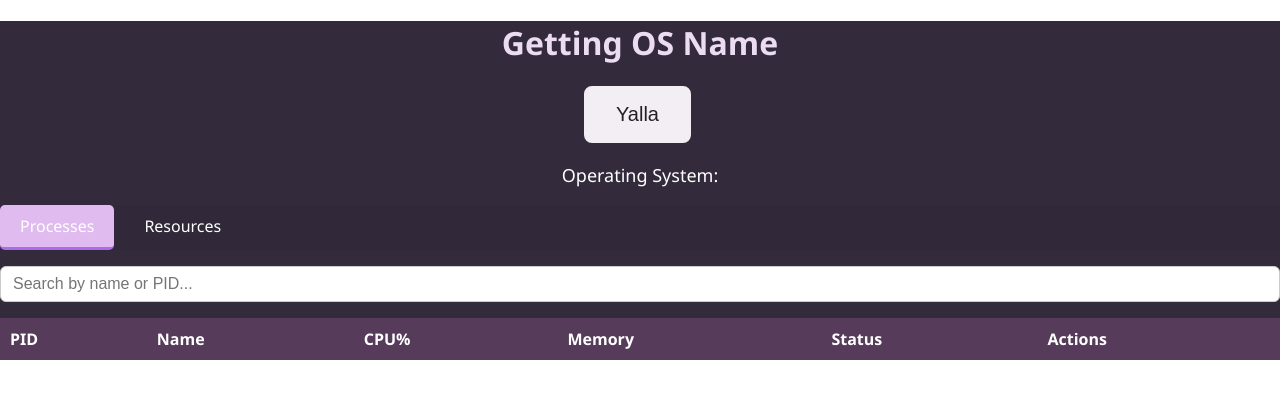
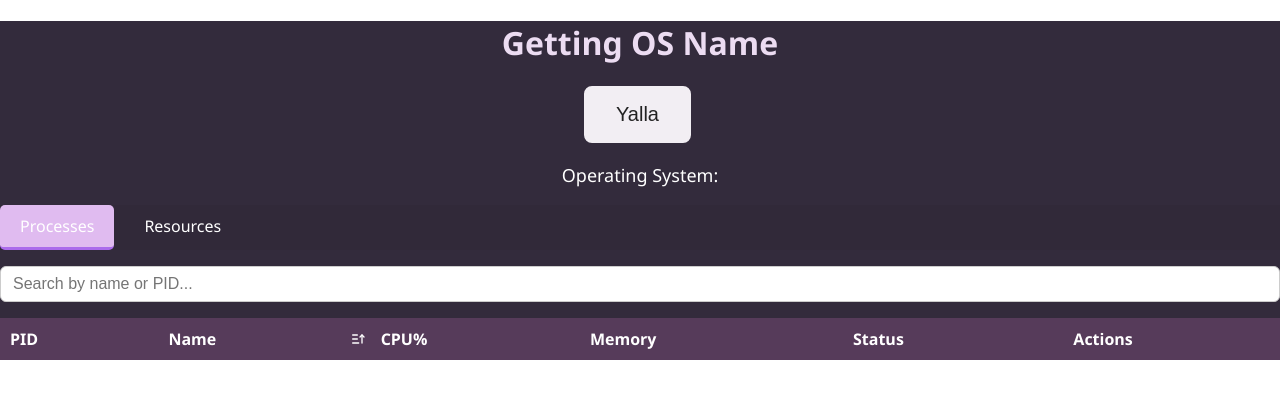
Before and after one commit to KareemElnaghy/Task-Track, a React (Vite) app: page / in a window 1280 px wide. Shown: the top 398 px of the page. Built offline with nearby package versions, Linux system fonts and the light colour scheme.

Commit message:
added UI features to support sorting

```diff
--- a/src/App.css
+++ b/src/App.css
@@ -157,3 +157,21 @@ button:hover {
   justify-content: center;
   color: #888;
 }
+
+.sortable-header {
+  cursor: pointer;
+  user-select: none;
+  position: relative;
+  padding-right: 20px; /* Space for the sort icon */
+}
+
+.sortable-header:hover {
+  background-color: rgba(0, 0, 0, 0.05);
+}
+
+.sort-icon {
+  position: absolute;
+  right: 5px;
+  top: 50%;
+  transform: translateY(-50%);
+}
--- a/src/App.tsx
+++ b/src/App.tsx
@@ -2,6 +2,7 @@ import { useState } from "react";
 import { useEffect } from "react";
 import { TbReload } from "react-icons/tb";
 import { invoke } from "@tauri-apps/api/core";
+import { TbSortAscending, TbSortDescending } from "react-icons/tb";
 import "./App.css";
 
 function App() {
@@ -17,6 +18,11 @@ function App() {
   const [hasFetched, setHasFetched] = useState(false);
   const [activeTab, setActiveTab] = useState("processes");
   const [searchQuery, setSearchQuery] = useState("");
+
+  const [sortBy, setSortBy] = useState<string>("name");
+  const [sortDirection, setSortDirection] = useState<string>("ascending");
+
+
   // AUTO REFRESH of processes every 1 second
   useEffect(() => {
     if (activeTab === "processes") {
@@ -28,14 +34,14 @@ function App() {
 
       return () => clearInterval(interval); // Cleanup on unmount
     }
-  }, [activeTab]);
+  }, [activeTab, sortBy, sortDirection]);
 
   async function getOsName() {
     // Learn more about Tauri commands at https://tauri.app/develop/calling-rust/
     setOSName(await invoke("os_name"));
   }
   async function getProcessesList() {
-    const processes = await invoke<Process[]>("get_processes");
+    const processes = await invoke<Process[]>("get_processes", {sortBy: sortBy, direction: sortDirection});
     setProcesses(processes);
   }
   async function handleKill(pid: string) {
@@ -58,6 +64,36 @@ function App() {
       getProcessesList();
     }
   }
+  function handleSort(column: string) {
+    console.log(`Sorting by column: ${column}`);
+
+    if (sortBy === column) {
+      // Toggle direction if clicking the same column
+      const newDirection = sortDirection === "ascending" ? "descending" : "ascending";
+      console.log(`Toggling direction to: ${newDirection}`);
+      setSortDirection(newDirection);
+    } else {
+
+      console.log(`Changing sort column from ${sortBy} to ${column}`);
+      setSortBy(column);
+      setSortDirection("ascending");
+    }
+
+    setTimeout(() => {
+      getProcessesList();
+    }, 0);
+  }
+
+
+  function renderSortIndicator(column: string) {
+    if (sortBy === column) {
+      return sortDirection === "ascending" ?
+        <TbSortAscending className="sort-icon" /> :
+        <TbSortDescending className="sort-icon" />;
+    }
+    return null;
+  }
+
   return (
     <main className="container">
       {!hasFetched ? (
@@ -142,11 +178,21 @@ function App() {
             <table>
               <thead>
                 <tr>
-                  <th>PID</th>
-                  <th>Name</th>
-                  <th>CPU%</th>
-                  <th>Memory</th>
-                  <th>Status</th>
+                  <th onClick={() => handleSort("pid")} className="sortable-header">
+                    PID {renderSortIndicator("pid")}
+                  </th>
+                  <th onClick={() => handleSort("name")} className="sortable-header">
+                    Name {renderSortIndicator("name")}
+                  </th>
+                  <th onClick={() => handleSort("cpu_usage")} className="sortable-header">
+                    CPU%
+                  </th>
+                  <th onClick={() => handleSort("memory")} className="sortable-header">
+                    Memory
+                  </th>
+                  <th onClick={() => handleSort("status")} className="sortable-header">
+                    Status
+                  </th>
                   <th>Actions</th>
                 </tr>
               </thead>
```
